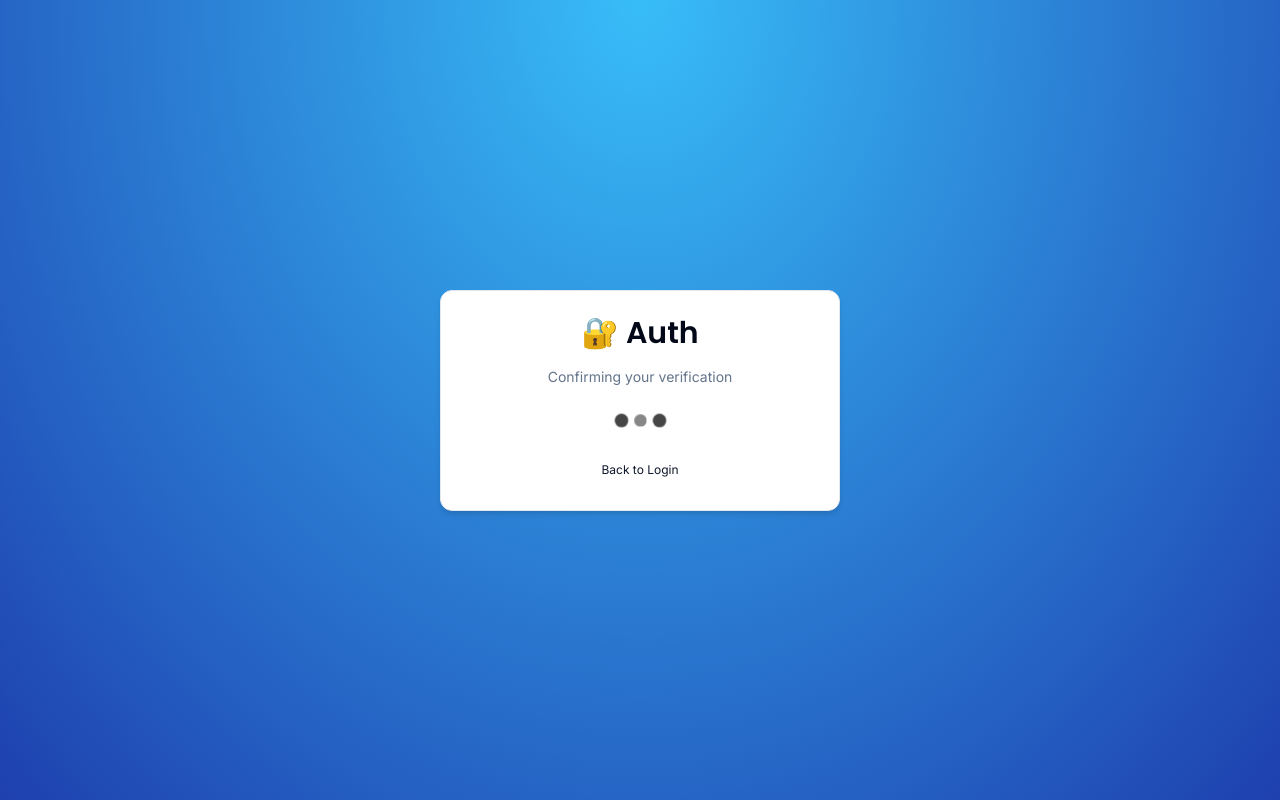
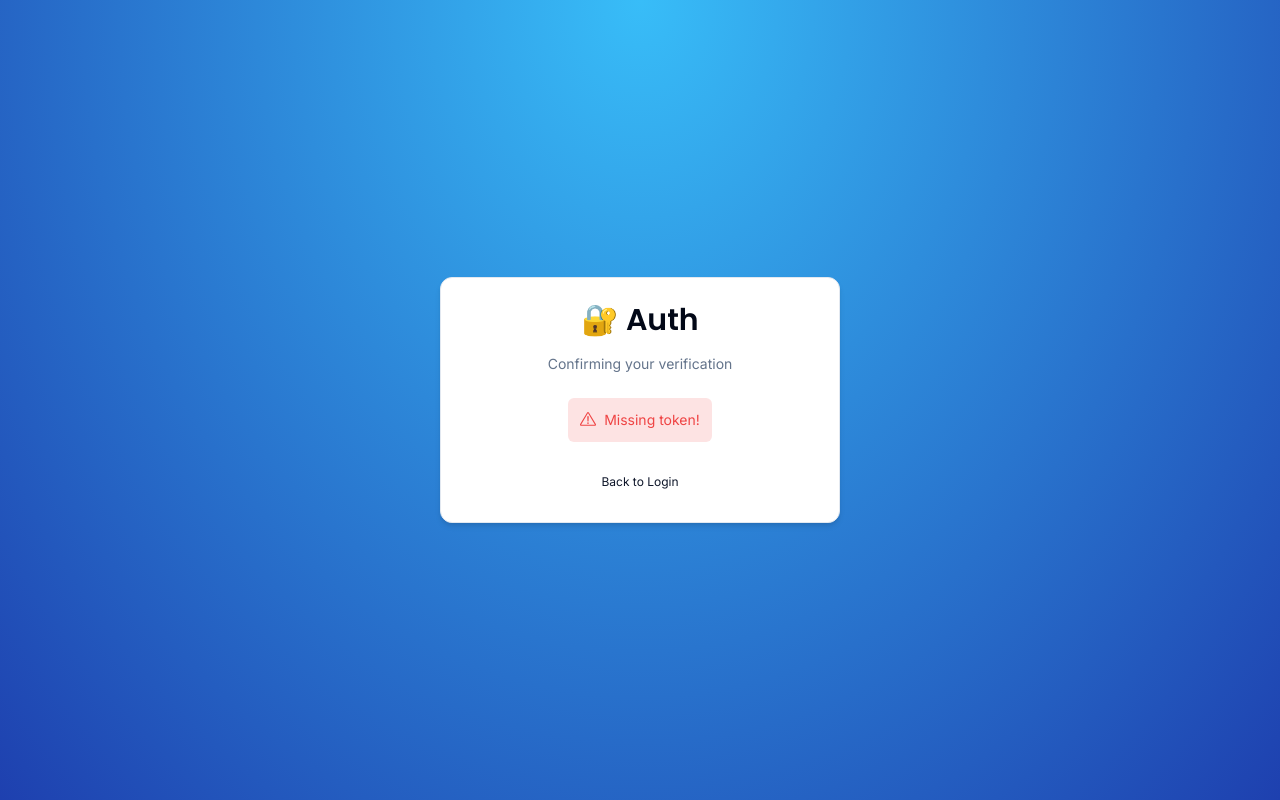
Before and after one commit to sohanjs111/nextjs-auth, a Next.js app in the folder my-app/: page /verify in a window 1280 px wide. Built offline with nearby package versions, Linux system fonts and the light colour scheme.

Commit message:
Email verification completed

```diff
--- a/my-app/actions/verification.ts
+++ b/my-app/actions/verification.ts
@@ -6,19 +6,16 @@
 
 export const verification = async (token:string) => {
     const existingToken = await getVerificationTokenByToken(token);
-
     if (!existingToken) {
         return { error: "Token does not exist!" };
     }
 
     const hasExpired  = new Date(existingToken.expires) < new Date();
-
     if (hasExpired) {
         return { error: "Token has expired!" };
     }
 
     const existingUser = await getUserByEmail(existingToken.email);
-
     if(!existingUser) {
         return { error: "No user found with provided email."};
     }
--- a/my-app/components/auth/verification-form.tsx
+++ b/my-app/components/auth/verification-form.tsx
@@ -1,18 +1,37 @@
 "use client";
 
 import { BeatLoader } from "react-spinners"
-import { useCallback, useEffect } from "react";
+import { useCallback, useEffect, useState } from "react";
 import { useSearchParams } from "next/navigation";
+import { verification } from "@/actions/verification";
 import { CardWrapper } from "@/components/auth/card-wrapper";
+import { FormError } from "@/components/form-error";
+import { FormSuccess } from "@/components/form-success";
 
 export const VerificationForm = () => {
+    const [error, setError] = useState<string | undefined>();
+    const [success, setSucces] = useState<string | undefined>();
+
+
     const searchParams = useSearchParams();
-
     const token = searchParams.get("token");
 
     const onSubmit = useCallback(() => {
-        console.log(token);
-    }, [token]);
+        if (success || error) return;
+        if (!token) {
+            setError("Missing token!");
+            return;
+        }
+
+        verification(token)
+            .then((data) => {
+                setSucces(data.success);
+                setError(data.error);
+            })
+            .catch(() => {
+                setError("Somthing went wrong!")
+            })
+    }, [token, success, error]);
 
     useEffect(() => {
         onSubmit();
@@ -25,7 +44,13 @@
             backButtonHref="/login"
         >
             <div className="flex items-center w-full justify-center">
-                <BeatLoader />
+                {!success && !error && (
+                    <BeatLoader />
+                )}
+                <FormSuccess message={success} />
+                {!success && (
+                    <FormError message={error} />
+                )}
             </div>
         </CardWrapper>
 
```
